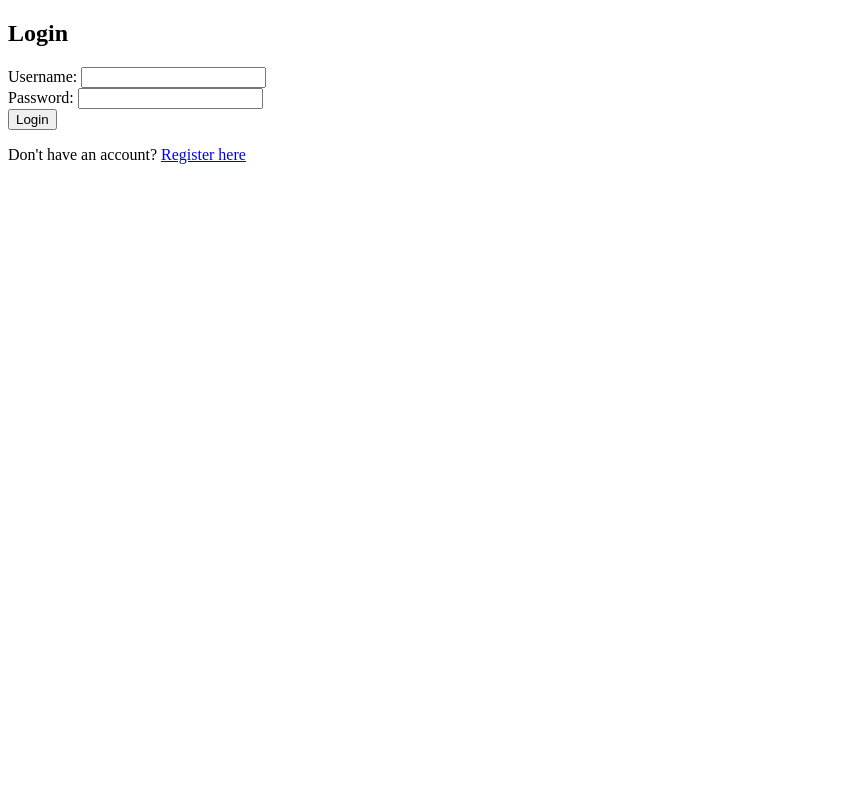
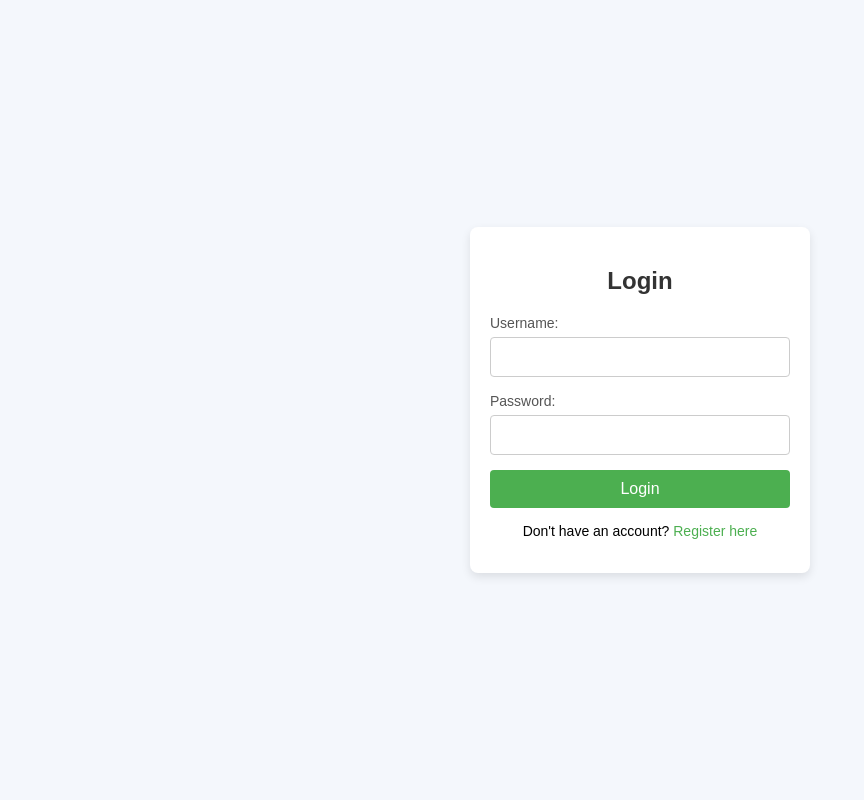
Before and after one commit to DvidHernan/Proyecto-PLATAFORMA-DE-APOYO-PSICOL-GICO-VIRTUAL, a Django app: page /accounts/login/ in a window 1280 px wide. Shown: the whole page, without its empty margins (0-864 px from the left). Run offline with Django 3.2, Linux system fonts and the light colour scheme.

Commit message:
Estilo en login

```diff
--- /dev/null
+++ b/proyecto/accounts/static/accounts/CSS/styles.css
@@ -0,0 +1,87 @@
+/* Estilos generales */
+body {
+    font-family: Arial, sans-serif;
+    background-color: #f4f7fc;
+    margin: 0;
+    padding: 0;
+    display: flex;
+    justify-content: center;
+    align-items: center;
+    height: 100vh;
+}
+
+h2 {
+    text-align: center;
+    color: #333;
+}
+
+.login-container {
+    background-color: white;
+    padding: 20px;
+    border-radius: 8px;
+    box-shadow: 0 4px 10px rgba(0, 0, 0, 0.1);
+    width: 300px;
+    text-align: center;
+}
+
+/* Estilos del formulario */
+form {
+    display: flex;
+    flex-direction: column;
+}
+
+.input-container {
+    margin-bottom: 15px;
+    text-align: left;
+}
+
+label {
+    font-size: 14px;
+    color: #555;
+}
+
+input {
+    width: 100%;
+    padding: 10px;
+    font-size: 16px;
+    margin-top: 5px;
+    border: 1px solid #ccc;
+    border-radius: 4px;
+    box-sizing: border-box;
+}
+
+button {
+    padding: 10px;
+    background-color: #4CAF50;
+    color: white;
+    border: none;
+    border-radius: 4px;
+    cursor: pointer;
+    font-size: 16px;
+}
+
+button:hover {
+    background-color: #45a049;
+}
+
+/* Estilos de mensajes de error */
+.error {
+    color: red;
+    font-size: 14px;
+    text-align: center;
+}
+
+/* Enlace de registro */
+.register-link {
+    margin-top: 15px;
+    font-size: 14px;
+}
+
+.register-link a {
+    color: #4CAF50;
+    text-decoration: none;
+}
+
+.register-link a:hover {
+    text-decoration: underline;
+}
--- a/proyecto/accounts/templates/accounts/login.html
+++ b/proyecto/accounts/templates/accounts/login.html
@@ -1,23 +1,33 @@
 <!DOCTYPE html>
-<html>
+<html lang="es">
 <head>
+    <meta charset="UTF-8">
+    <meta name="viewport" content="width=device-width, initial-scale=1.0">
     <title>Login</title>
+    {% load static %}
+    <link rel="stylesheet" href="{% static 'accounts/css/styles.css' %}">
 </head>
 <body>
+    <div class="login-container">
         <h2>Login</h2>
         <form method="post">
             {% csrf_token %}
+            <div class="input-container">
                 <label for="username">Username:</label>
-        <input type="text" name="username" required><br>
+                <input type="text" name="username" required>
+            </div>
+            <div class="input-container">
                 <label for="password">Password:</label>
-        <input type="password" name="password" required><br>
-        <button type="submit">Login</button>
+                <input type="password" name="password" required>
+            </div>
+            <button type="submit" class="submit-btn">Login</button>
         </form>
 
         {% if error %}
-    <p style="color:red;">{{ error }}</p>
+        <p class="error">{{ error }}</p>
         {% endif %}
 
-    <p>Don't have an account? <a href="{% url 'register' %}">Register here</a></p>
+        <p class="register-link">Don't have an account? <a href="{% url 'register' %}">Register here</a></p>
+    </div>
 </body>
 </html>
--- a/proyecto/proyecto/settings.py
+++ b/proyecto/proyecto/settings.py
@@ -121,6 +121,9 @@ USE_TZ = True
 # https://docs.djangoproject.com/en/3.2/howto/static-files/
 
 STATIC_URL = '/static/'
+STATICFILES_DIRS = [
+    BASE_DIR / "static",  # Asegúrate de que esta línea esté presente
+]
 
 # Default primary key field type
 # https://docs.djangoproject.com/en/3.2/ref/settings/#default-auto-field
```
Also changed, not shown: proyecto/db.sqlite3. Lines whose indentation alone changed are shown as unchanged.
